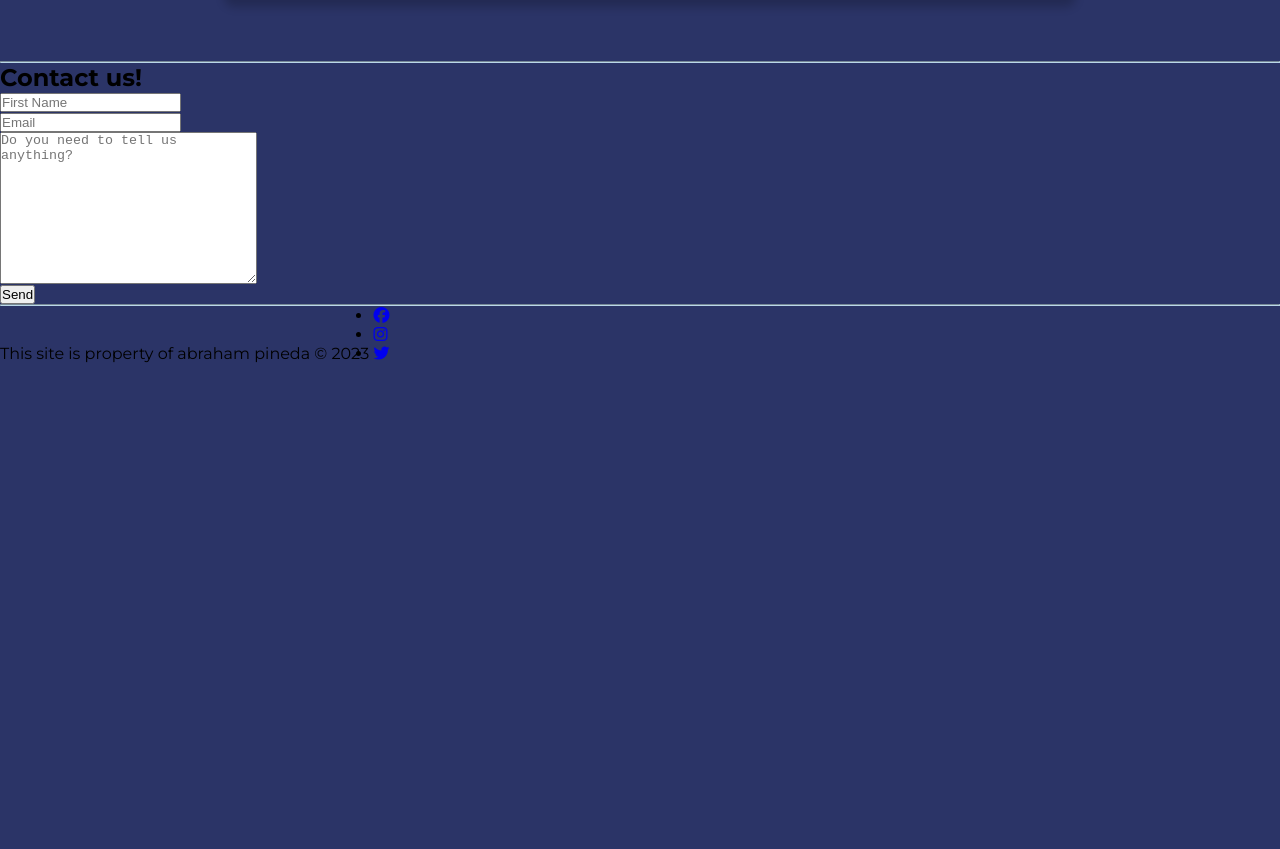
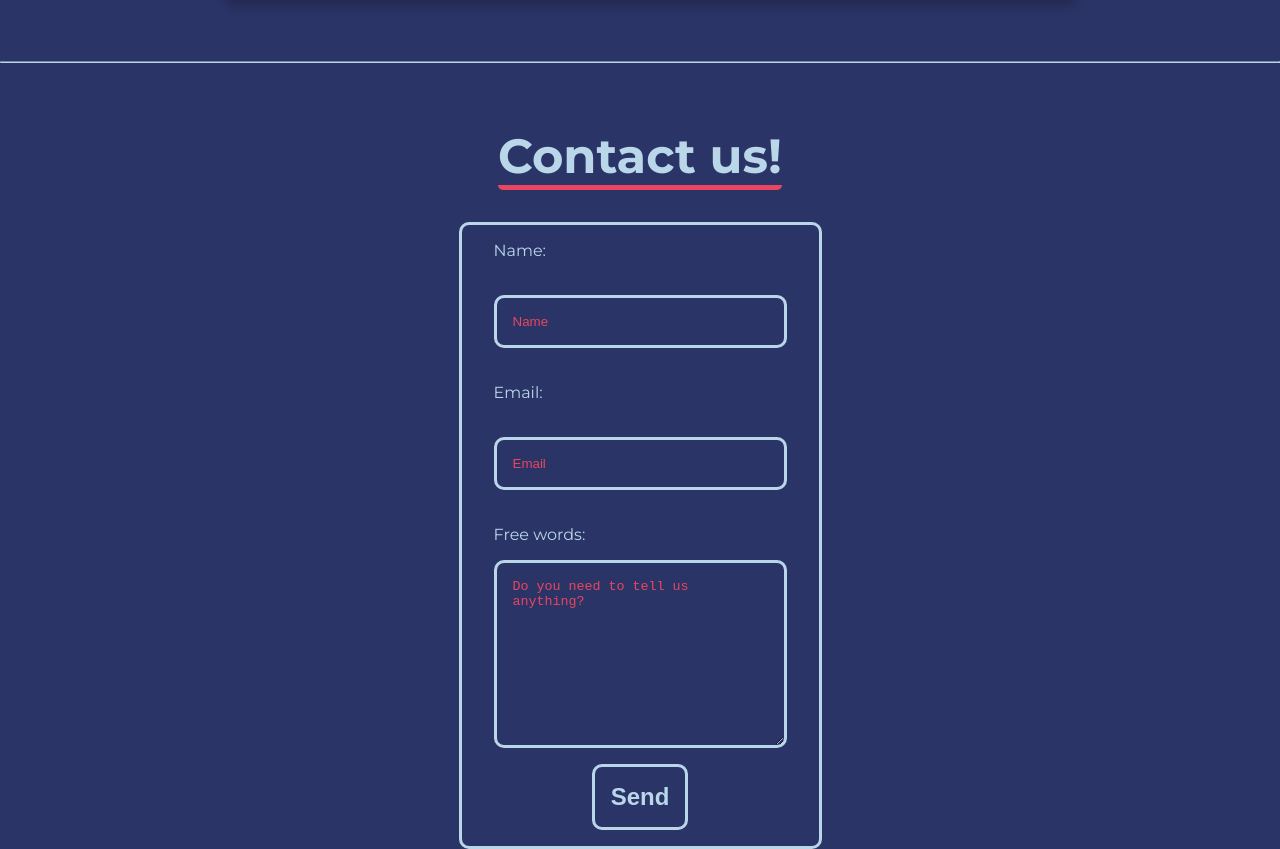
Before and after one commit to PinedaDev/CSS-SASS-Apply-for-Accesible-Website, a website: page index.html in a window 1280 px wide. Shown: the part 3352-4201 px from the top of the page. Before the commit the page ends 3715 px from the top, so only its background shows below. Drawn offline with Linux system fonts and the light colour scheme; a web font is replaced by a local one.

Commit message:
added contact section styles

```diff
--- a/index.html
+++ b/index.html
@@ -168,12 +168,12 @@
     <section class="contact_section" id="contact">
       <h2 class="contact_section__header" id="contact-header">Contact us!</h2>
       <form class="contact_section__form" aria-labelledby="contact-header">
-        <label class="form__label" for="fname"></label>
-        <input class="form__input" placeholder="First Name" type="text" name="first name" id="fname"> <br>
-        <label class="form__label" for="email-address"></label>
+        <label class="form__label" for="fname">Name:</label><br>
+        <input class="form__input" placeholder="Name" type="text" name="first name" id="fname"> <br>
+        <label class="form__label" for="email-address">Email:</label><br>
         <input class="form__input" placeholder="Email" type="email" name="email" id="email-address"> <br>
-        <label class="form__label" for="more-info"></label>
-        <textarea class="form__textarea" placeholder="Do you need to tell us anything?" style="display: block;"
+        <label class="form__label" for="more-info">Free words:</label>
+        <textarea class="form__text_area" placeholder="Do you need to tell us anything?" style="display: block;"
           name="info" id="more-info"" cols=" 30" rows="10"></textarea>
         <button class="form__submit" type="submit">
           Send
--- a/style.scss
+++ b/style.scss
@@ -266,3 +266,43 @@ hr {
         width: 30%;
     }
 }
+
+.contact_section {
+    color: $secondary-color;
+    display: grid;
+    place-items: center;
+    padding: $spacing-normal;
+
+    &__header {
+        @include section-header();
+        @include border-accent-shape()
+    }
+
+    &__form {
+        @include border-shape();
+        padding: $spacing-small;
+        display: grid;
+    }
+
+    & .form__label {
+        margin: 0 $spacing-small ;
+    }
+
+    & .form__input,
+    & .form__text_area {
+        background-color: $main-color;
+        @include border-shape();
+        margin: $spacing-small $spacing-small ;
+        padding: $spacing-small;
+        color: $secondary-color;
+
+        &::placeholder {
+            color: $accents-color
+        }
+    }
+
+    & .form__submit {
+        @include button-component();
+        margin: auto;
+    }
+}
```
Also changed, not shown: style.css, 1 other file.
